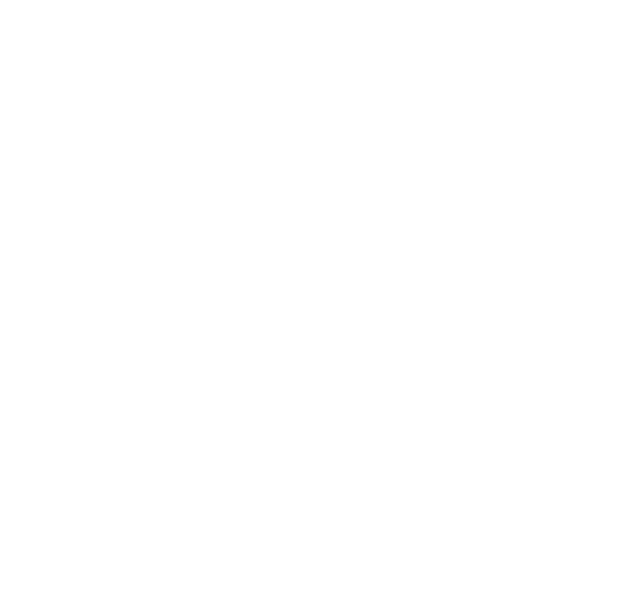
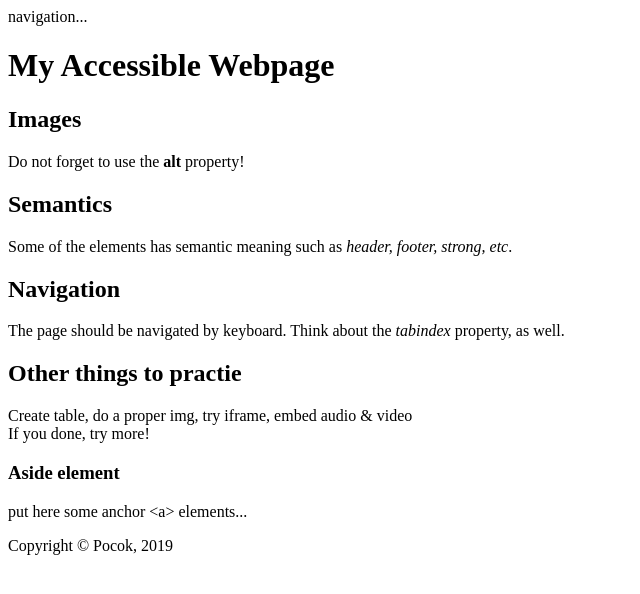
Before and after one commit to gergokutu/html-css-playground, a plain HTML site: page world-of-elements/index.html in a window 1280 px wide. Shown: the whole page, without its empty margins (0-640 px from the left). Drawn offline with Linux system fonts and the light colour scheme.

Commit message:
Basic semantic elements applied

```diff
--- a/world-of-elements/index.html
+++ b/world-of-elements/index.html
@@ -1,15 +1,70 @@
 <!DOCTYPE html>
 <html>
-  <head>
-    <title>html intermediate</title>
-    <meta charset="utf-8"/>
-    <meta name="description" content="1 step further than basic html"/>
-    <meta name="viewport" content="width=device-width, initial-scale=1"/>
-    <meta name="google" content="notranslate"/>
-    <meta name="robots" content="noindex, nofollow"/>
-  </head>
 
-  <body>
+<head>
+  <title>html intermediate</title>
+  <meta charset="utf-8" />
+  <meta name="author" content="Pocok" />
+  <meta name="description" content="1 step further than basic html" />
+  <meta name="viewport" content="width=device-width, initial-scale=1" />
+  <meta name="google" content="notranslate" />
+  <meta name="robots" content="noindex, nofollow" />
+  <!-- Finally, link a stylesheet and creat a neat design for the page only with pure CSS! -->
+</head>
 
-  </body>
+<body>
+  <nav>
+    <!-- create the navbar here -->
+    <div>navigation...</div>
+  </nav>
+
+  <h1>My Accessible Webpage</h1>
+
+  <main>
+    <article>
+      <header>
+        <h2>Images</h2>
+      </header>
+
+      <p>Do not forget to use the <strong>alt</strong> property!</p>
+    </article>
+
+    <article>
+      <header>
+        <h2>Semantics</h2>
+      </header>
+
+      <p>Some of the elements has semantic meaning such as <em>header, footer, strong, etc</em>.</p>
+    </article>
+
+    <article>
+      <header>
+        <h2>Navigation</h2>
+      </header>
+
+      <p>The page should be navigated by keyboard. Think about the <em>tabindex</em> property, as well.</p>
+    </article>
+
+    <article>
+      <header>
+        <h2>Other things to practie</h2>
+      </header>
+
+      <p>Create table, do a proper img, try iframe, embed audio &amp; video
+        <br>
+        If you done, try more!
+      </p>
+    </article>
+  </main>
+
+  <aside>
+    <h3>Aside element</h3>
+    put here some anchor &lt;a&gt; elements...
+  </aside>
+
+  <footer>
+    <p>Copyright &copy; Pocok, 2019</p>
+  </footer>
+</body>
+
 </html>
```
